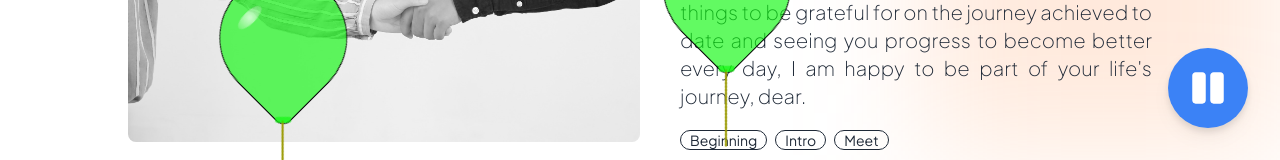
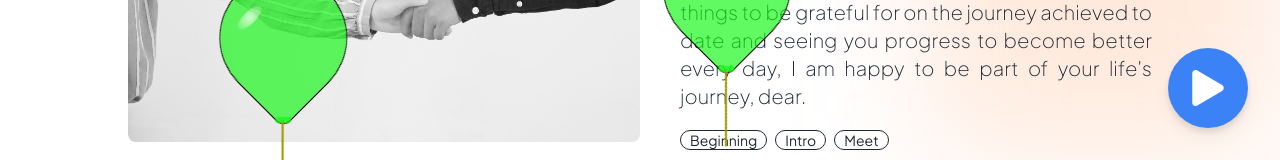
Before and after one commit to vhermawan/gift-birthday, a React (Vite) app: page / in a window 1280 px wide. Shown: the part 632-792 px from the top of the page. Built offline with nearby package versions, Linux system fonts and the light colour scheme.

Commit message:
fix: fixing button

```diff
--- a/src/components/Layout/Layout.tsx
+++ b/src/components/Layout/Layout.tsx
@@ -7,7 +7,7 @@ import SertaMulia from "@/assets/songs/Sal-Priadi-Serta-Mulia-Official.mp3"
 
 const Layout = ({children}: React.PropsWithChildren) => {
   const audioRef = useRef<HTMLAudioElement>(null);
-  const [isPlaying, setIsPlaying] = useState(true);
+  const [isPlaying, setIsPlaying] = useState(false);
 
    const togglePlayPause = () => {
       const audio = audioRef.current;
@@ -22,13 +22,12 @@ const Layout = ({children}: React.PropsWithChildren) => {
   };
 
   useEffect(()=> {
-    audioRef.current?.play();
     Ballon();
   },[])
 
   return (
     <>
-      <audio ref={audioRef} src={SertaMulia} autoPlay />
+      <audio ref={audioRef} src={SertaMulia} />
       <Header />
       <section id="content" className="min-h-screen">
         {children}
```
